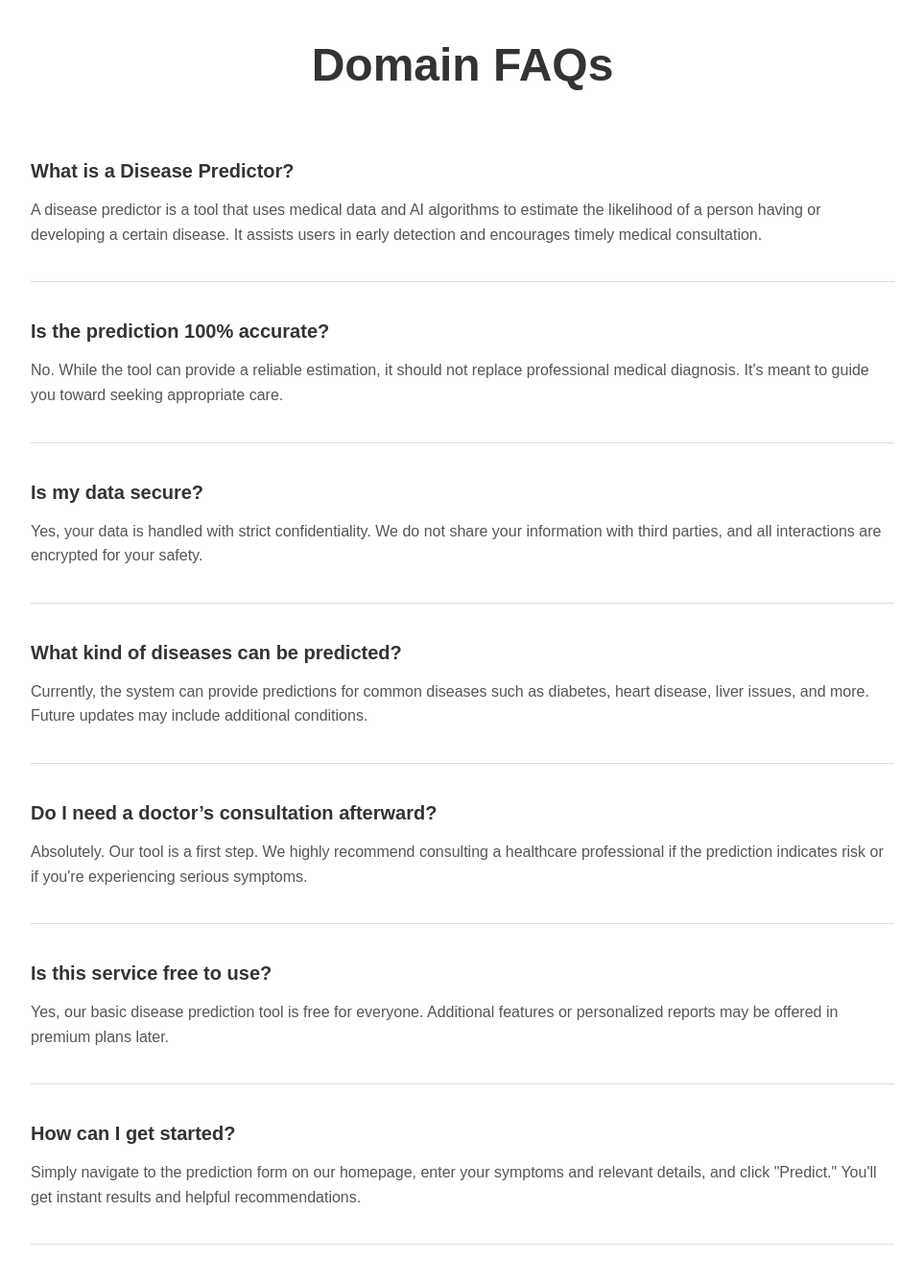
After one commit to JesseSumith/HACKATHON, a Flask app: page /FAQ in a window 1280 px wide. The commit adds this page. Shown: the whole page at 96% size, without its empty margins (158-1121 px from the left). Run offline with Flask 3, Linux system fonts and the light colour scheme.

Commit message:
Final commit

```diff
--- a/app.py
+++ b/app.py
@@ -31,25 +31,25 @@ def register():
         password = request.form.get('userPass')
         retype_pass = request.form.get('retypePass')
 
-        # Password match validation
+        print("Form Data:", fname, lname, username, email)
+
         if password != retype_pass:
             flash('Passwords do not match!')
+            print("Password mismatch")
             return render_template('register.html')
 
-        # Email uniqueness check
         if users_collection.find_one({"email": email}):
             flash('User already registered with this email.')
+            print("Duplicate email")
             return render_template('register.html')
 
-        # Username uniqueness check
         if users_collection.find_one({"username": username}):
             flash('Username already taken.')
+            print("Duplicate username")
             return render_template('register.html')
 
-        # Password hashing
         hashed_password = bcrypt.hashpw(password.encode('utf-8'), bcrypt.gensalt())
 
-        # User data to insert
         user_data = {
             "fname": fname,
             "lname": lname,
@@ -62,14 +62,11 @@ def register():
             "password": hashed_password
         }
 
-        # Save to MongoDB
-        users_collection.insert_one(user_data)
+        result = users_collection.insert_one(user_data)
+        print("Inserted user ID:", result.inserted_id)
 
-        # Store user in session
         session['username'] = username
         flash('Registration successful!')
-
-        # Redirect to prediction page
         return redirect(url_for('prediction'))
 
     return render_template('register.html')
@@ -110,11 +107,17 @@ def logout():
     flash("You have been logged out.", "info")
     return redirect(url_for('login'))
 
+#chatbot
+@app.route('/chatbot')
+def chatbot():
+
+    return render_template('chatbot.html')
+
+#FAQ
+@app.route('/FAQ')
+def FAQ():
+
+    return render_template('FAQ.html')
 # Run the app
 if __name__ == '__main__':
     app.run(debug=True)
-
-@app.route('/chatbot')
-def chatbot():
-    username= session['username']
-    return render_template('chatbot.html', username=username)
--- /dev/null
+++ b/templates/FAQ.html
@@ -0,0 +1,87 @@
+<!DOCTYPE html>
+<html lang="en">
+<head>
+  <meta charset="UTF-8">
+  <title>Domain FAQs</title>
+  <style>
+    body {
+      font-family: Arial, sans-serif;
+      background-color: #fff;
+      margin: 40px;
+      color: #333;
+    }
+
+    h1 {
+      text-align: center;
+      font-size: 48px;
+    }
+
+    .faq-section {
+      max-width: 900px;
+      margin: auto;
+    }
+
+    .faq-item {
+      border-bottom: 1px solid #ddd;
+      padding: 20px 0;
+    }
+
+    .faq-item h3 {
+      font-size: 20px;
+      margin-bottom: 10px;
+    }
+
+    .faq-item p {
+      font-size: 16px;
+      line-height: 1.6;
+      color: #555;
+    }
+
+    a {
+      color: #555;
+      text-decoration: underline;
+    }
+  </style>
+</head>
+<body>
+
+  <h1>Domain FAQs</h1>
+
+  <div class="faq-section">
+    <div class="faq-item">
+      <h3>What is a Disease Predictor?</h3>
+      <p>A disease predictor is a tool that uses medical data and AI algorithms to estimate the likelihood of a person having or developing a certain disease. It assists users in early detection and encourages timely medical consultation.</p>
+    </div>
+
+    <div class="faq-item">
+      <h3>Is the prediction 100% accurate?</h3>
+      <p>No. While the tool can provide a reliable estimation, it should not replace professional medical diagnosis. It's meant to guide you toward seeking appropriate care.</p>
+    </div>
+
+    <div class="faq-item">
+      <h3>Is my data secure?</h3>
+      <p>Yes, your data is handled with strict confidentiality. We do not share your information with third parties, and all interactions are encrypted for your safety.</p>
+    </div>
+
+    <div class="faq-item">
+      <h3>What kind of diseases can be predicted?</h3>
+      <p>Currently, the system can provide predictions for common diseases such as diabetes, heart disease, liver issues, and more. Future updates may include additional conditions.</p>
+    </div>
+
+    <div class="faq-item">
+      <h3>Do I need a doctor’s consultation afterward?</h3>
+      <p>Absolutely. Our tool is a first step. We highly recommend consulting a healthcare professional if the prediction indicates risk or if you're experiencing serious symptoms.</p>
+    </div>
+
+    <div class="faq-item">
+      <h3>Is this service free to use?</h3>
+      <p>Yes, our basic disease prediction tool is free for everyone. Additional features or personalized reports may be offered in premium plans later.</p>
+    </div>
+    <div class="faq-item">
+      <h3>How can I get started?</h3>
+      <p>Simply navigate to the prediction form on our homepage, enter your symptoms and relevant details, and click "Predict." You'll get instant results and helpful recommendations.</p>
+    </div>
+  </div>
+
+</body>
+</html>
--- a/templates/chatbot.html
+++ b/templates/chatbot.html
@@ -37,6 +37,7 @@
         border: 1px solid #ccc;
       }
     </style>
+    <link rel="stylesheet" href="{{ url_for('static', filename='index.css') }}">
   </head>
   <body>
     <div id="chatbox">
```
Also changed, not shown: templates/index.html (+6 -3 lines), templates/register.html (+110 -22 lines).
